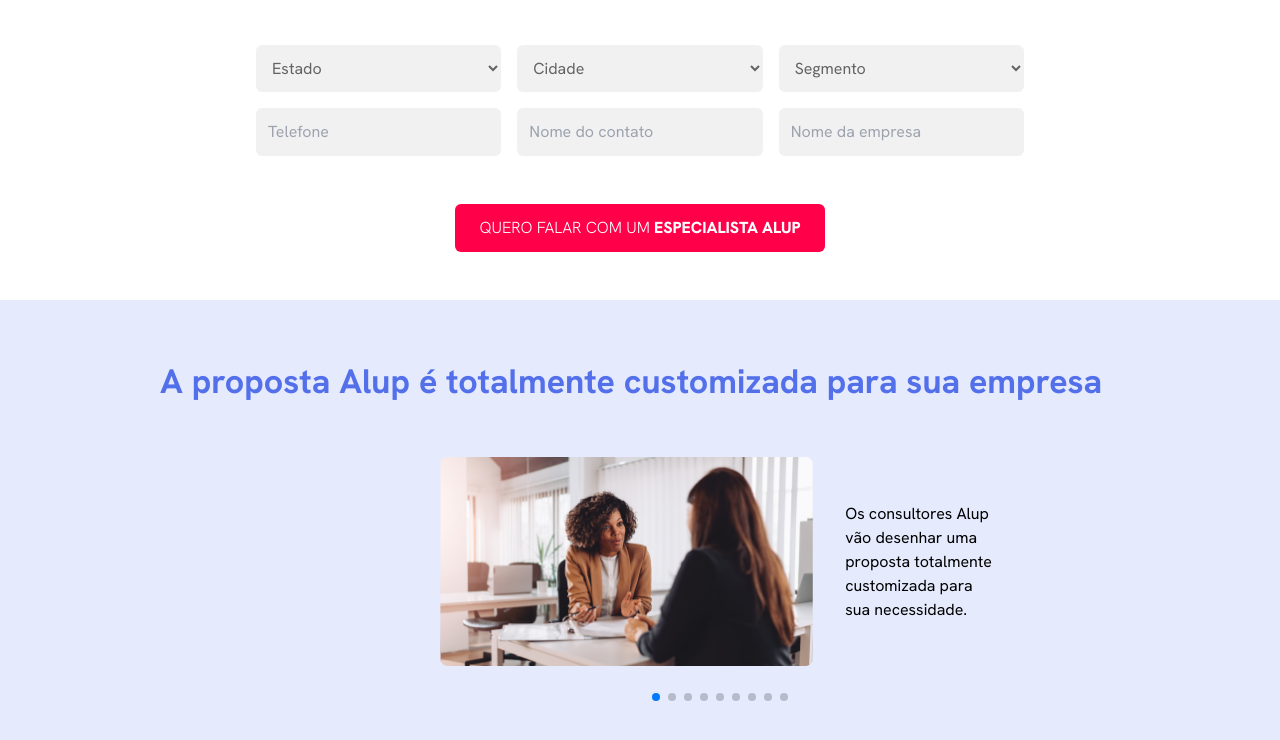
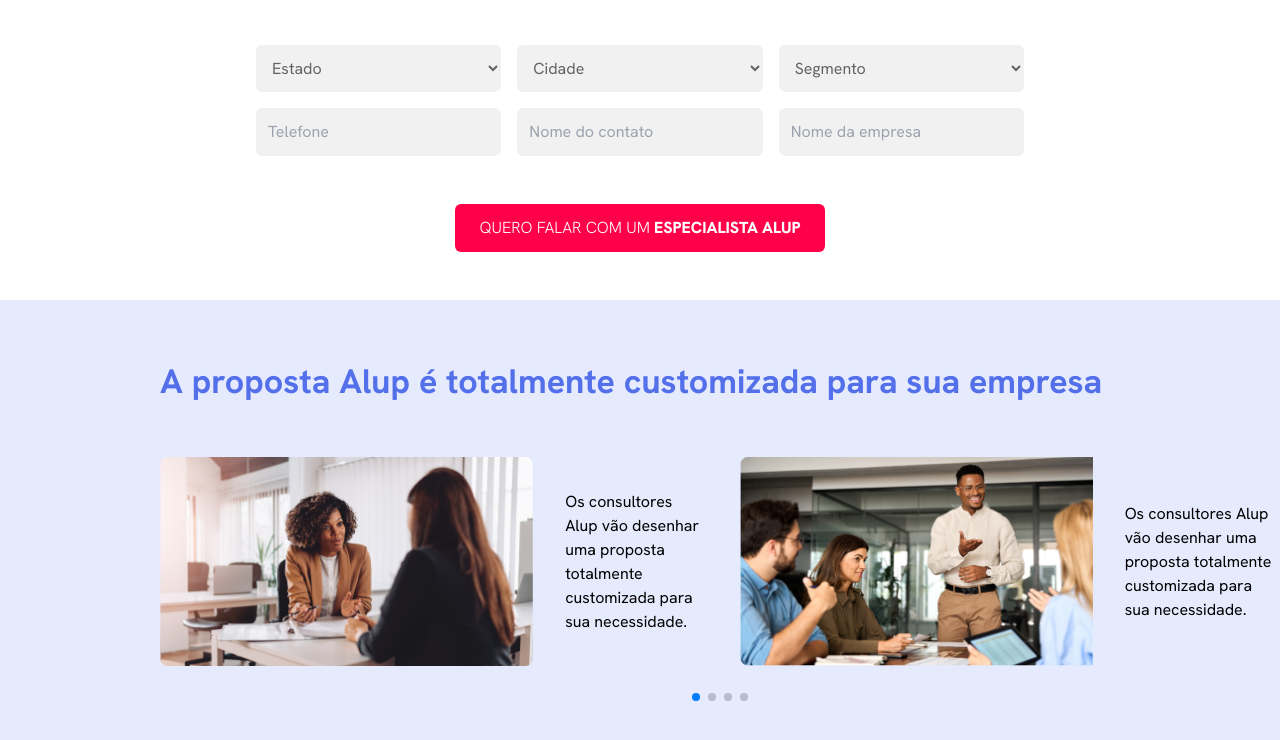
Before and after one commit to fulviavaz/alup-lp-a, a website: page src/index.html in a window 1280 px wide. Shown: the part 666-1406 px from the top of the page. Drawn offline with nearby package versions, Linux system fonts and the light colour scheme.

Commit message:
style: slider responsiveness

```diff
--- a/src/index.html
+++ b/src/index.html
@@ -90,21 +90,35 @@
         <!-- carrossel -->
 
     <!-- Swiper -->
-     <div>
+     <div class="flex justify-start items-start -full">
     <div class="swiper mySwiper">
         <div class="swiper-wrapper">
-            <div class="swiper-slide"><div class="flex items-center justify-center">
+            <div class="swiper-slide"><div class="flex items-center justify-start">
                 <img src="../assets/images/c1.png" alt="img1" >
                 <p class="text-black font-sans text-base font-normal pl-8 w-[273px] text-left">Os consultores Alup vão desenhar uma proposta totalmente customizada para sua necessidade.</p>
             </div></div>
-            <div class="swiper-slide">Slide 2</div>
-            <div class="swiper-slide">Slide 3</div>
-            <div class="swiper-slide">Slide 4</div>
-            <div class="swiper-slide">Slide 5</div>
-            <div class="swiper-slide">Slide 6</div>
-            <div class="swiper-slide">Slide 7</div>
-            <div class="swiper-slide">Slide 8</div>
-            <div class="swiper-slide">Slide 9</div>
+            <div class="swiper-slide">
+                <div class="flex items-center justify-center">
+                    <img src="../assets/images/c2.png" alt="img1">
+                    <p class="text-black font-sans text-base font-normal pl-8 w-[273px] text-left">Os consultores Alup vão desenhar
+                        uma proposta totalmente customizada para sua necessidade.</p>
+                </div>
+            </div>
+            <div class="swiper-slide">
+                <div class="flex items-center justify-center">
+                    <img src="../assets/images/c3.png" alt="img1">
+                    <p class="text-black font-sans text-base font-normal pl-8 w-[273px] text-left">Os consultores Alup vão desenhar
+                        uma proposta totalmente customizada para sua necessidade.</p>
+                </div>
+            </div>
+            <div class="swiper-slide">
+                <div class="flex items-center justify-center">
+                    <img src="../assets/images/c4.png" alt="img1">
+                    <p class="text-black font-sans text-base font-normal pl-8 w-[273px] text-left">Os consultores Alup vão desenhar
+                        uma proposta totalmente customizada para sua necessidade.</p>
+                </div>
+            </div>
+
         </div>
         <div class="swiper-pagination"></div>
     </div>
--- a/src/javascript/script.js
+++ b/src/javascript/script.js
@@ -1,25 +1,28 @@
 var swiper = new Swiper(".swiper", {
     loop: true,
-    grabCursor: true,
       pagination: {
          el: ".swiper-pagination",
           clickable: true,
      },
-//        breakpoints: {
-//     // when window width is >= 320px
-//     320: {
-//       slidesPerView: 2,
-//       spaceBetween: 20
-//     },
-//     // when window width is >= 480px
-//     480: {
-//       slidesPerView: 3,
-//       spaceBetween: 30
-//     },
-//     // when window width is >= 640px
-//     640: {
-//       slidesPerView: 4,
-//       spaceBetween: 40
-//     }
-//   },
+       breakpoints: {
+    // when window width is >= 320px
+    320: {
+      slidesPerView: 2,
+      spaceBetween: 20
+    },
+    // when window width is >= 480px
+    480: {
+      slidesPerView: 2,
+      spaceBetween: 30
+    },
+    // when window width is >= 640px
+    640: {
+      slidesPerView: 2,
+      spaceBetween: 40
+           },
+           1280: {
+      slidesPerView: 2,
+      spaceBetween: 40
+    }
+  },
     });
--- a/src/styles.css
+++ b/src/styles.css
@@ -10,7 +10,7 @@
     }
 
     .swiper {
-      width: 50%;
+      width: 100%;
       height: 100%;
       padding-bottom:50px;
       padding-top:50px;
```
Also changed, not shown: src/output.css.
